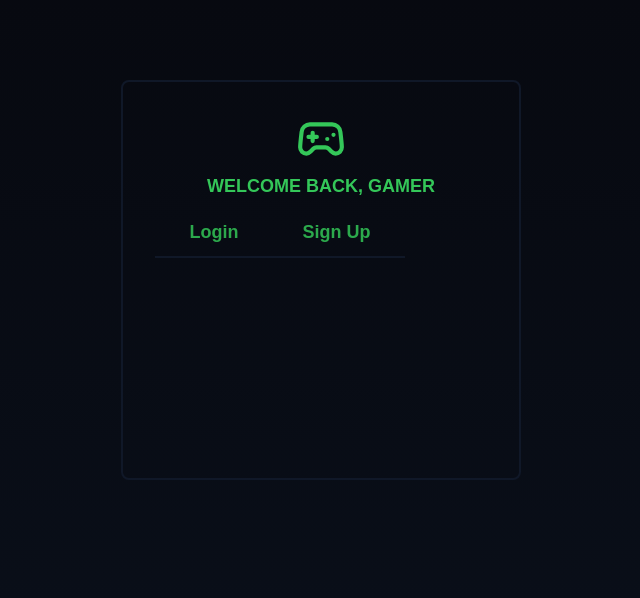
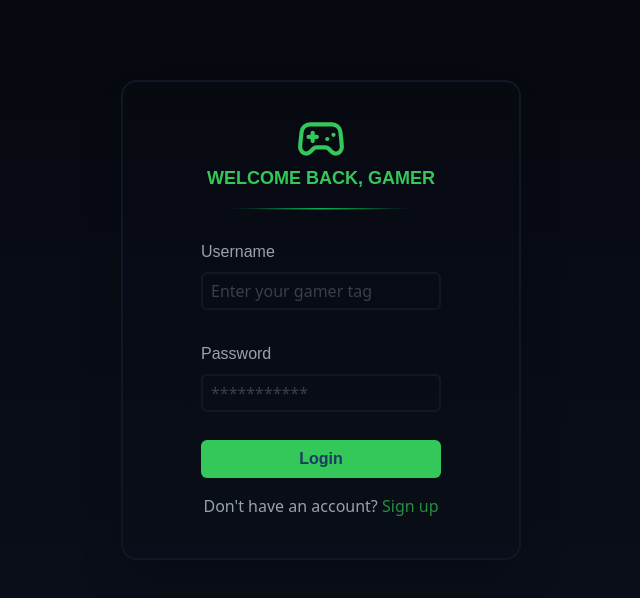
Before and after one commit to Vansh-Bhatia-ctrl/Gamergram, a React (Vite) app in the folder client/gamergram/: page /login in a window 1280 px wide. Shown: the top 598 px of the page, without its empty margins (319-959 px from the left). Built offline with nearby package versions, Linux system fonts and the light colour scheme.

Commit message:
Completed the login page and connected it with the backend

```diff
--- a/client/gamergram/src/App.css
+++ b/client/gamergram/src/App.css
@@ -8,6 +8,8 @@
   --color-customgray-200:#0A1A2F;
   --color-customgreen-200:#34C759;
   --color-customgreen-300:#2CA94C;
+  --color-customgreen-400:#23903F;
+  --color-customgreen-500:#1F7F37
 
 }
 
@@ -15,3 +17,12 @@
 .orbitron {
   font-family: 'Orbitron', sans-serif;
 }
+
+@media (min-width: 370px) and (max-width: 639px) {
+  .center-auth-fields {
+    display: flex;
+    flex-direction: column;
+    align-items: center;
+    justify-content: center;
+  }
+}
--- a/client/gamergram/src/pages/LoginPage.jsx
+++ b/client/gamergram/src/pages/LoginPage.jsx
@@ -1,29 +1,85 @@
 import { Gamepad2 } from "lucide-react";
+import { useState } from "react";
 
 export default function LoginPage() {
+  const [username, setUserName] = useState("");
+  const [password, setPassword] = useState("");
+
+  const handleLogin = async (e) => {
+    e.preventDefault();
+    try {
+      const req = await fetch("http://localhost:3000/users/login", {
+        method: "POST",
+        headers: {
+          "Content-Type": "application/json",
+        },
+        body: JSON.stringify({
+          username: username,
+          password: password,
+        }),
+      });
+
+      const resp = await req.json();
+      console.log("Logged-in successfully", resp);
+    } catch (error) {
+      throw Error("Error logging-in, please try again.");
+    }
+  };
+
   return (
     <>
       <div className="h-screen w-screen bg-gradient-to-b from-custompurple-100 to-customblue-100 flex justify-center items-start p-5">
         <div
-          className="bg-transparent h-[400px] w-[400px] border-2 border-gray-900
-        rounded-lg mt-[60px] flex flex-col p-8 gap-2"
+          className="bg-transparent h-[480px] w-[400px] border-2 border-gray-900
+        rounded-2xl mt-[60px] flex flex-col p-8 gap-2 shadow-2xl center-auth-fields sm:flex sm:justify-center sm:items-center md:flex md:justify-center md:items-center lg:flex lg:justify-center lg:items-center"
         >
-          <div className="flex flex-col items-center gap-2">
+          <div className="flex flex-col items-center">
             <Gamepad2 size={50} color="#34C759" className="" />
-            <h1 className="text-customgreen-200 font-semibold orbitron text-lg">
+            <h1 className="text-customgreen-200 font-semibold orbitron text-lg mb-2">
               WELCOME BACK, GAMER
             </h1>
-          </div>
-          <div className="border-b-2 border-gray-900 h-[50px] w-[250px] flex items-center justify-center">
-            <div className="flex justify-center items-center gap-16">
-              <p className="text-customgreen-300 font-semibold orbitron text-lg">
-                Login
-              </p>
-              <p className="text-customgreen-300 font-semibold orbitron text-lg">
-                Sign Up
-              </p>
+            <div className="relative w-full flex justify-center mt-2 mb-4">
+              <div className="absolute h-[1px] w-[80%] bg-gradient-to-r from-transparent via-green-400 to-transparent opacity-70" />
+              <div className="absolute h-[2px] w-[60%] bg-gradient-to-r from-transparent via-green-500 to-transparent opacity-40" />
             </div>
           </div>
+
+          <form onSubmit={handleLogin}>
+            <div className="flex flex-col gap-4">
+              <div className="flex flex-col gap-2 p-2">
+                <h1 className="text-gray-400 text-md orbitron">Username</h1>
+                <input
+                  className="border-2 border-gray-900 w-[240px] rounded-md h-[38px] text-gray-500 p-2 text-md"
+                  placeholder="Enter your gamer tag"
+                  value={username}
+                  onChange={(e) => setUserName(e.target.value)}
+                />
+              </div>
+
+              <div className="flex flex-col gap-2 p-2">
+                <h1 className="text-gray-400 text-md orbitron">Password</h1>
+                <input
+                  className="border-2 border-gray-900 w-[240px] rounded-md h-[38px] text-gray-500 p-2 text-md"
+                  placeholder="***********"
+                  type="password"
+                  value={password}
+                  onChange={(e) => setPassword(e.target.value)}
+                />
+              </div>
+            </div>
+
+            <div className="mt-3">
+              <div className="flex flex-col gap-4 p-2 items-center">
+                <button className="bg-customgreen-200 hover:bg-customgreen-300 text-customgray-100 orbitron font-semibold w-[240px] h-[38px] rounded-md cursor-pointer">
+                  Login
+                </button>
+                <p className="text-gray-400">
+                  Don't have an account?{" "}
+                  <a className="text-customgreen-400 cursor-pointer hover:text-customgreen-500">Sign up</a>
+                </p>
+              </div>
+            </div>
+          </form>
         </div>
       </div>
     </>
```
